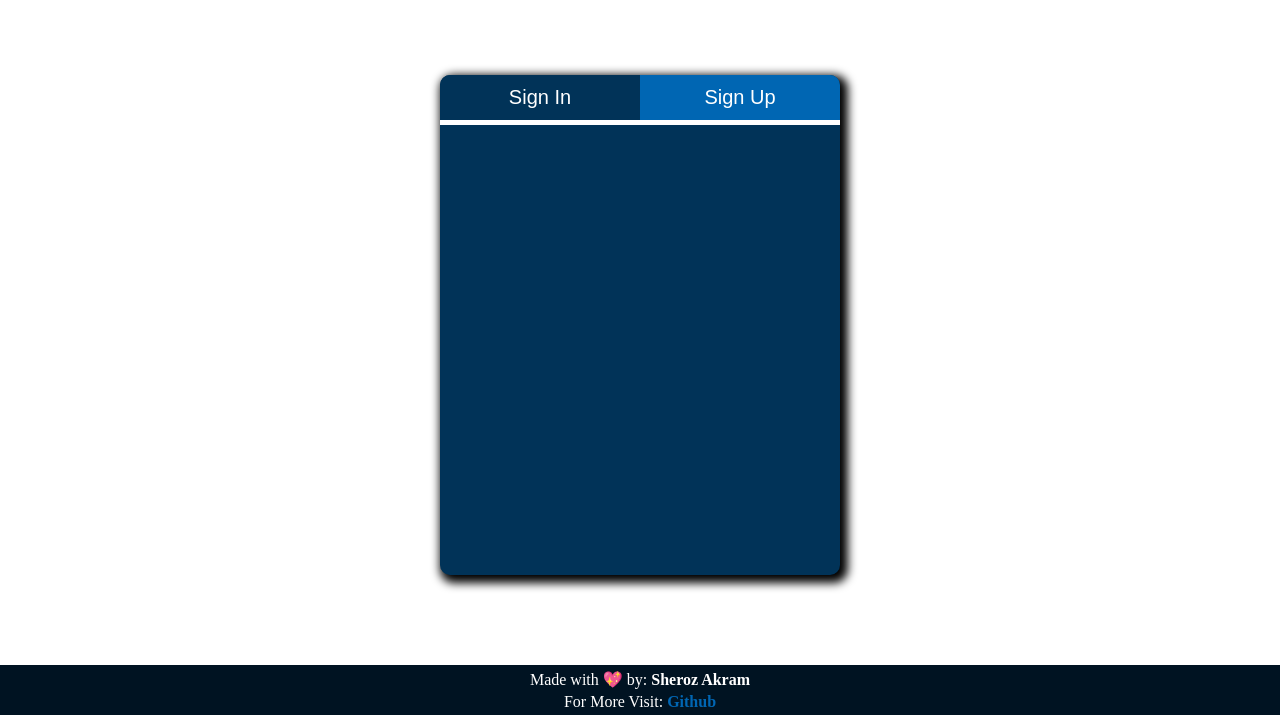
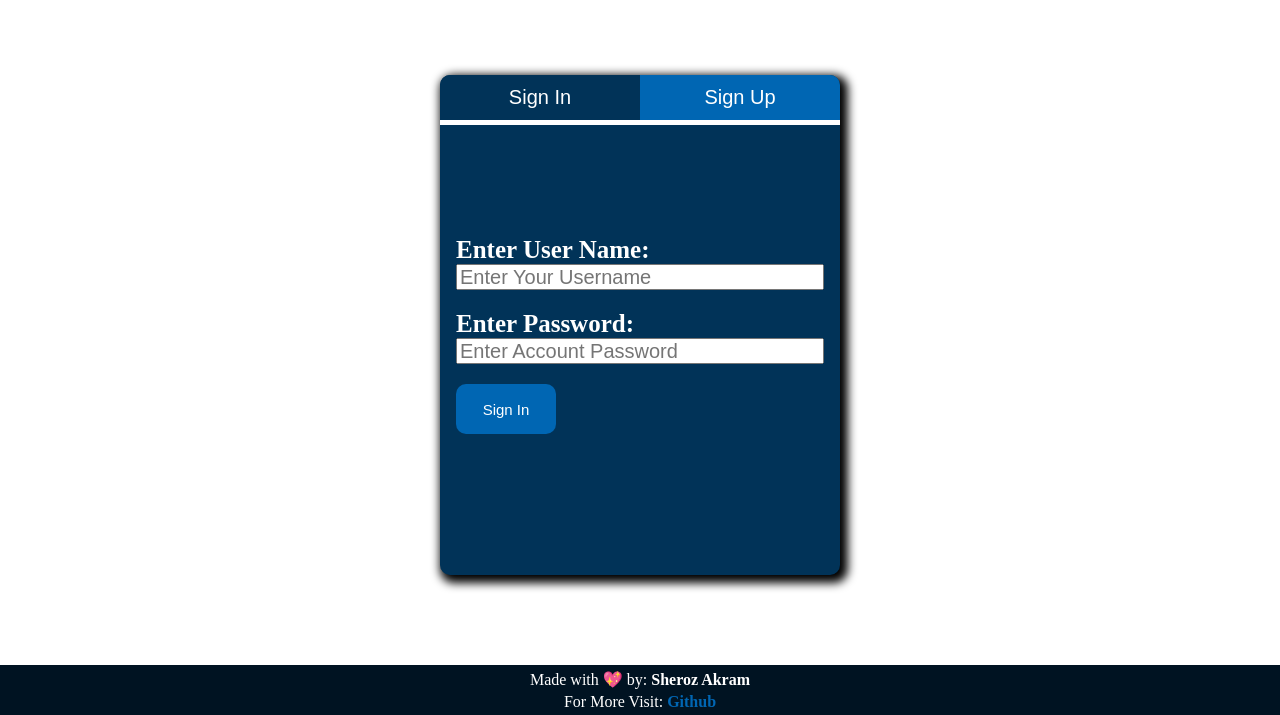
Before and after one commit to Sheroz-Akram/Chat-Mostro, a plain HTML site: page Client/Login.html in a window 1280 px wide. Shown: the part 115-830 px from the top of the page. Drawn offline with Linux system fonts and the light colour scheme; files that its build step writes are made by us from their sources; files whose address does not match are found by name.

Commit message:
Fix Login Page

```diff
--- a/Client/Login.html
+++ b/Client/Login.html
@@ -36,6 +36,39 @@
                 <button id="loginSelectButton" onclick="toggleAccountBox()" class="active">Sign In</button>
                 <button id="signUpSelectButton" onclick="toggleAccountBox()">Sign Up</button>
             </div>
+            <div class="accountBoxData">
+
+                <!-- Sign In Form -->
+                <div class="signInBox" id="signInBox">
+                    <h4>Enter User Name: </h4>
+                    <input type="text" name="" placeholder="Enter Your Username" id="">
+                    <h4>Enter Password: </h4>
+                    <input type="password" name="" placeholder="Enter Account Password" id="">
+                    <br>
+                    <div class="displayButton">
+                        <button>Sign In</button>
+                    </div>
+                </div>
+
+                <!-- Sign Up Form -->
+                <div class="signUpBox" id="signUpBox" style="display: none;">
+                    <h4>Enter User Name: </h4>
+                    <input type="text" name="" placeholder="Enter Your Username" id="">
+                    <h4>Enter Password: </h4>
+                    <input type="password" name="" placeholder="Enter Account Password" id="">
+                    <h4>Confirm Password: </h4>
+                    <input type="password" name="" placeholder="Confirm Password" id="">
+                    <br>
+                    <div class="termsAgree" style="color: white;">
+                        <p style="display: flex;align-items: center;"><input type="checkbox" style="width: auto;" name="" id=""> I Agree to Terms and Conditions. <a style="color: white;" href="/Terms">Click To View</a></p>
+                    </div>
+                    <div class="displayButton">
+                        <button>Sign Up</button>
+                    </div>
+                </div>
+            </div>
+
+
         </div>
     </div>
 
--- a/Public/script.js
+++ b/Public/script.js
@@ -4,11 +4,15 @@ function toggleAccountBox(){
     if(activeAccountBox == 0){
         document.getElementById("loginSelectButton").className = "";
         document.getElementById("signUpSelectButton").className = "active"
+        document.getElementById("signInBox").style.display = "none";
+        document.getElementById("signUpBox").style.display = "block";
         activeAccountBox = 1;
     }
     else{
         document.getElementById("loginSelectButton").className = "active";
-        document.getElementById("signUpSelectButton").className = ""
+        document.getElementById("signUpSelectButton").className = "";
+        document.getElementById("signInBox").style.display = "block";
+        document.getElementById("signUpBox").style.display = "none";
         activeAccountBox = 0;
     }
 }
--- a/Public/style.css
+++ b/Public/style.css
@@ -183,7 +183,50 @@ html {
     align-items: center;
 }
 
+.accountBox .accountBoxData{
+    position: absolute;
+    top: 50%;
+    transform: translate(0%, -50%);
+    width: 100%;
+    display: flex;
+    justify-content: center;
+}
+
+.accountBox .accountBoxData input{
+    width: 360px;
+    height: 20px;
+    font-size: 20px;
+}
+
+.accountBox .accountBoxData h4{
+    color: white;
+    margin: 0px;
+    margin-top: 20px;
+    font-size: 25px;
+}
+
+.accountBox .accountBoxData .dispayButton{
+    width: 100%;
+}
+
+.accountBox .accountBoxData button{
+    width: 100px;
+    height: 50px;
+    color: white;
+    font-size: 15px;
+    border-radius: 10px;
+    background-color: rgb(0, 102, 179);
+    border: none;
+    margin-top: 20px;
+}
+
+.accountBox .accountBoxData button:hover{
+    background-color: rgb(1, 51, 88);
+    border: 5px solid white;
+}
+
 .accountBoxContainer{
+    position: relative;
     height: 500px;
     width: 400px;
     background-color: rgb(1, 51, 88);
```
Also changed, not shown: Client/Terms.html (added, +11 -0 lines), Server/index.js (+6 -1 lines).
